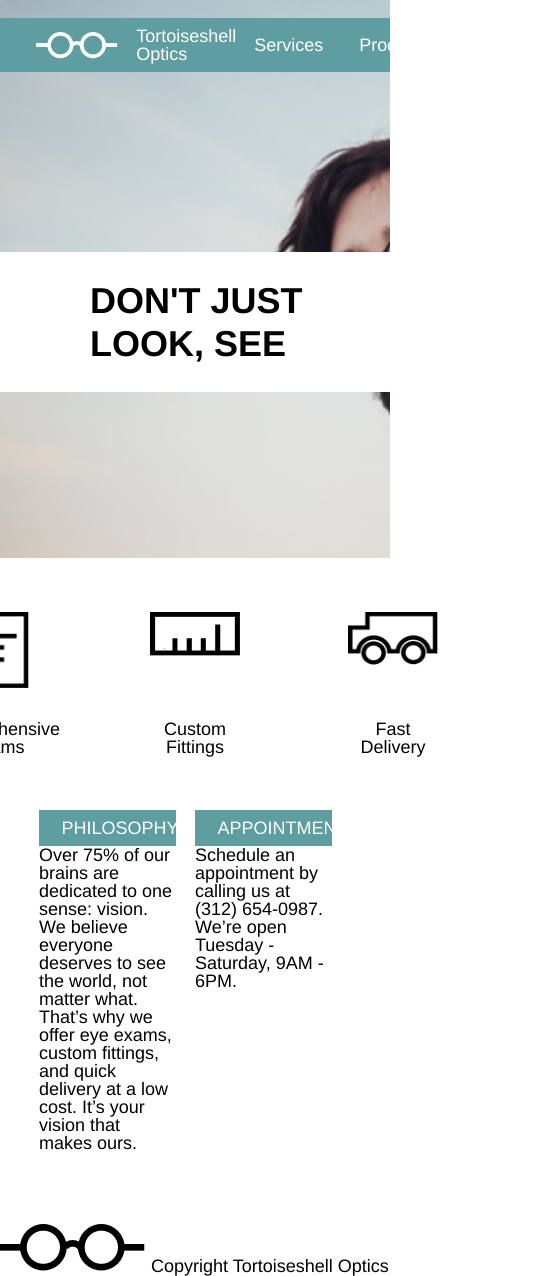
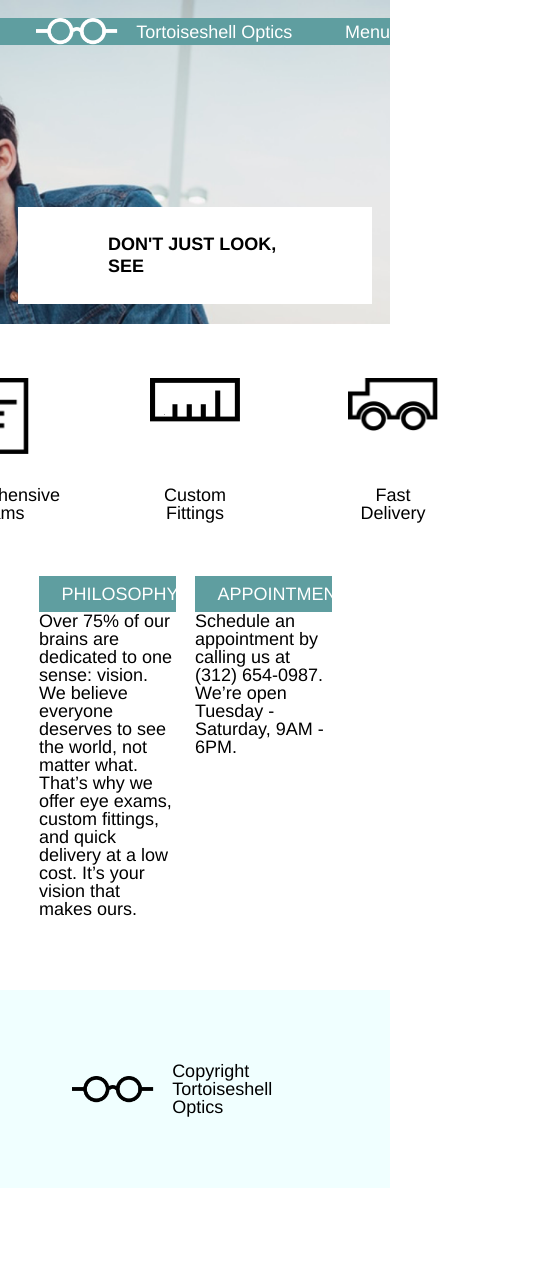
Before and after one commit to alphaseinor/optics, a plain HTML site: page index.html in a window 390 px wide. Shown: the whole page, 546 px wide, since content can reach past the window. After the commit the page ends 1188 px from the top, so only its background shows below. Drawn offline with Linux system fonts and the light colour scheme.

Commit message:
added code for media screen sizes and some css still fixing bugs in phone mode

```diff
--- a/index.html
+++ b/index.html
@@ -32,15 +32,15 @@
       <div class="products">
         <div class="product">
           <img class="paper" src="./resources/images/paper-icon.png" alt="Paper Icon">
-          <span>Comprehensive Exams</span>
+          <div>Comprehensive Exams</div>
         </div>
         <div class="product">
           <img src="./resources/images/ruler-icon.png" alt="Ruler Icon">
-          <span>Custom Fittings</span>
+          <div>Custom Fittings</div>
         </div>
         <div class="product">
           <img src="./resources/images/truck-icon.png" alt="Truck Icon">
-          <span>Fast Delivery</span>
+          <div>Fast Delivery</div>
         </div>
       </div>
     </div>
@@ -63,7 +63,7 @@
     <div class="container">
       <footer>
         <img src="./resources/images/logo-black.png" alt="Tortoiseshell Optics Logo">
-        <span>Copyright Tortoiseshell Optics</span>
+        <div>Copyright Tortoiseshell Optics</div>
       </footer>
     </div>
   </body>
--- a/resources/css/style.css
+++ b/resources/css/style.css
@@ -7,6 +7,7 @@ header{
   background-image: url("../images/glasses-bg.png"); /*adds image*/
   background-repeat: no-repeat; /*adds a no repeat so it only appears once*/
   background-size: cover; /* makes image shrink to the size of the available area*/
+  background-position: center; /*centers the background image*/
   padding-top: 1rem; /* leavea a 1rem gap at the top of the cadetblue header area*/
   height: 30rem; /*sets the height of the header area to 30rem*/
 }
@@ -101,6 +102,19 @@ img.paper {
   max-width: 10rem;
 }
 
+footer{
+  display: flex;
+  align-items: center;
+  background-color: azure;
+  padding: 4rem;
+}
+
+footer img{
+  display: block;
+  height: 1.5rem;
+  margin-right: 1rem;
+}
+
 .flex {
   display: flex;
 }
@@ -113,3 +127,45 @@ img.paper {
 .uppercase {
   text-transform: uppercase;
 }
+
+@media only screen and (max-width: 900px){
+  header{
+    margin-top: 0;
+    height: 22rem;
+  }
+  h2{
+    font-size: 1.33rem;
+  }
+  .tagline{
+    margin: 5rem 2rem;
+  }
+  .container{
+    width: 100%;
+  }
+}
+
+@media only screen and (max-width: 600px) {
+  header{
+    margin-top: 0;
+    height: 17rem;
+  }
+  h2{
+    font-size: 1rem;
+  }
+  .tagline{
+    margin: 9rem 1rem;
+  }
+  .container{
+    width: 100%;
+  }
+  .menu_small{
+      display: inline-block;
+  }
+  .menu_large span{
+    display: inline;
+    padding: 0 1rem;
+  }
+  .menu_large{
+    display: none;
+  }
+}
```
